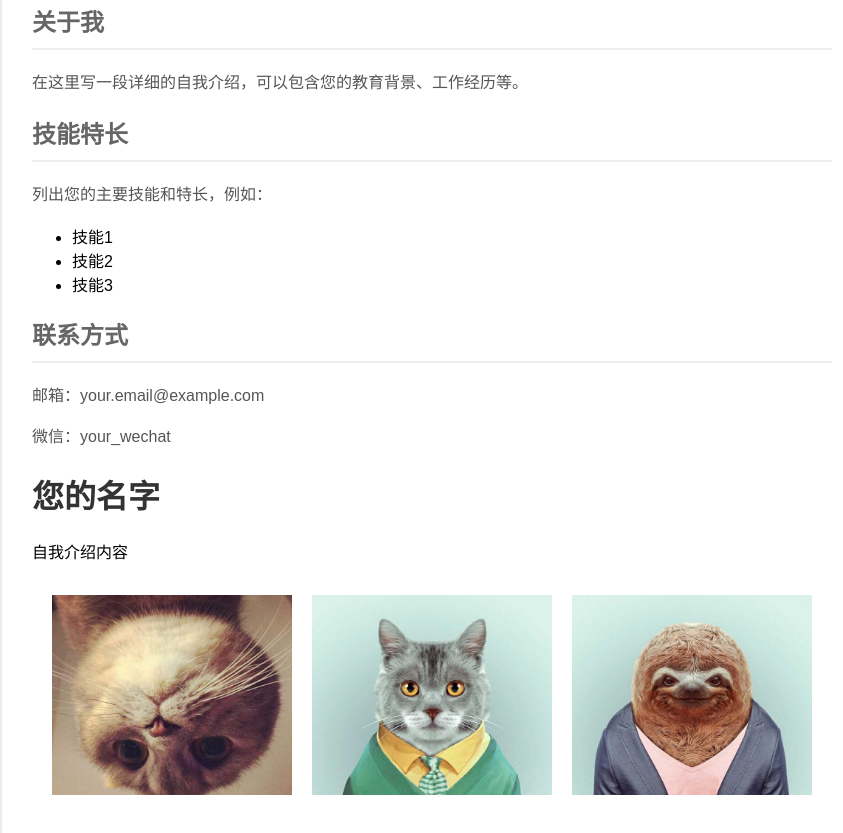
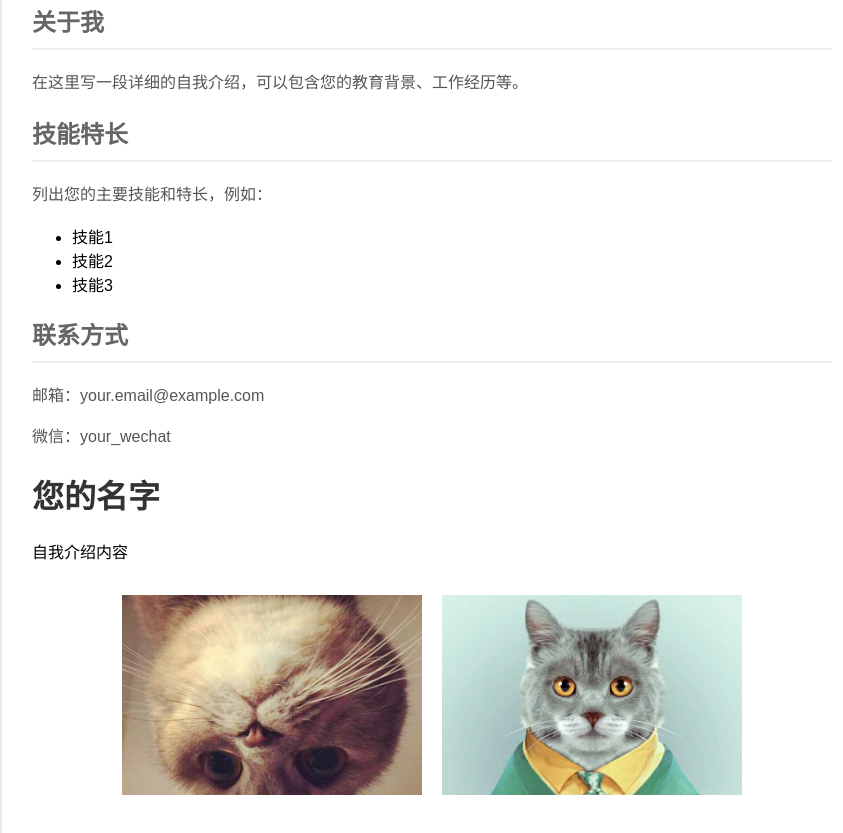
Before and after one commit to LynneLan3/LynneLan3.github.io, a plain HTML site: page index.html in a window 1280 px wide. Shown: the part 364-1197 px from the top of the page, without its empty margins (208-1051 px from the left). Drawn offline with Linux system fonts and the light colour scheme.

Commit message:
更新网站内容

```diff
--- a/index.html
+++ b/index.html
@@ -107,7 +107,6 @@
             <div class="image-container">
                 <img src="1.jpg" alt="图片1" class="gallery-image">
                 <img src="2.jpg" alt="图片2" class="gallery-image">
-                <img src="3.jpg" alt="图片3" class="gallery-image">
             </div>
         </div>
     </div>
```
